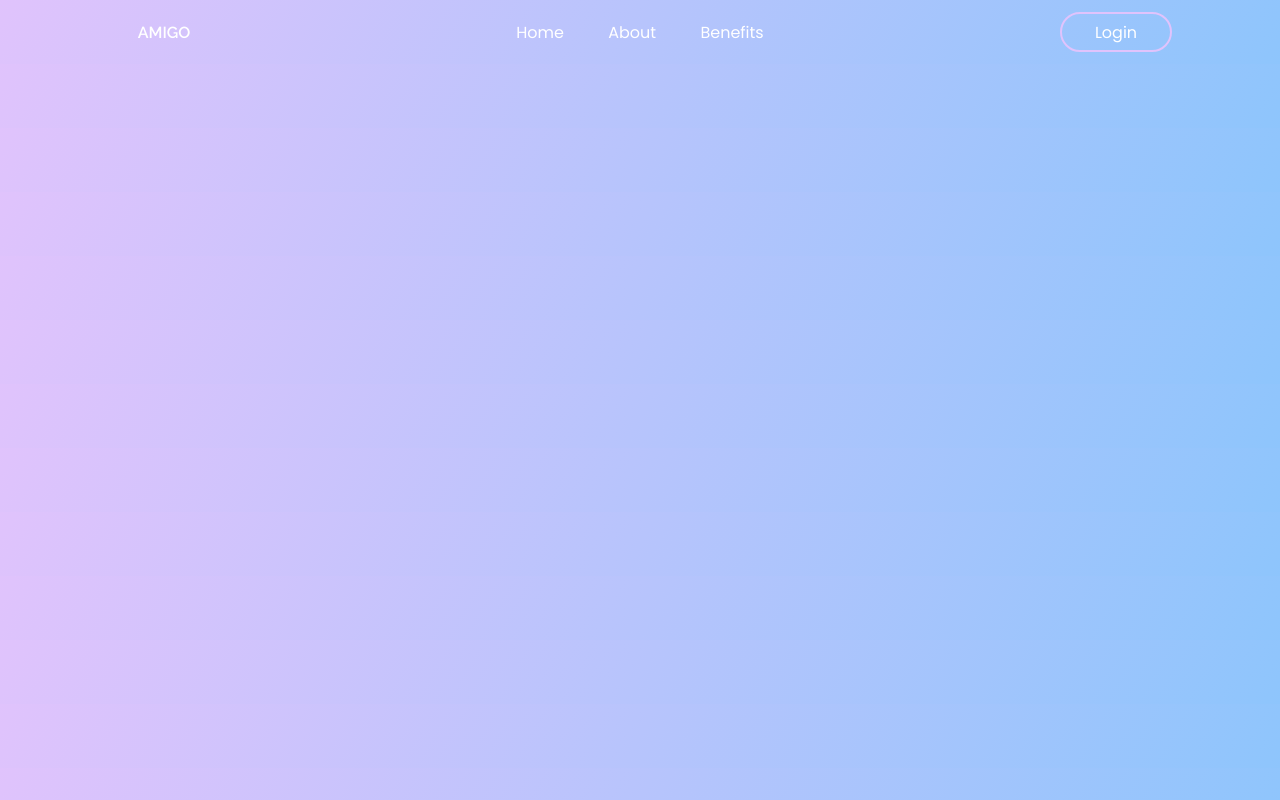
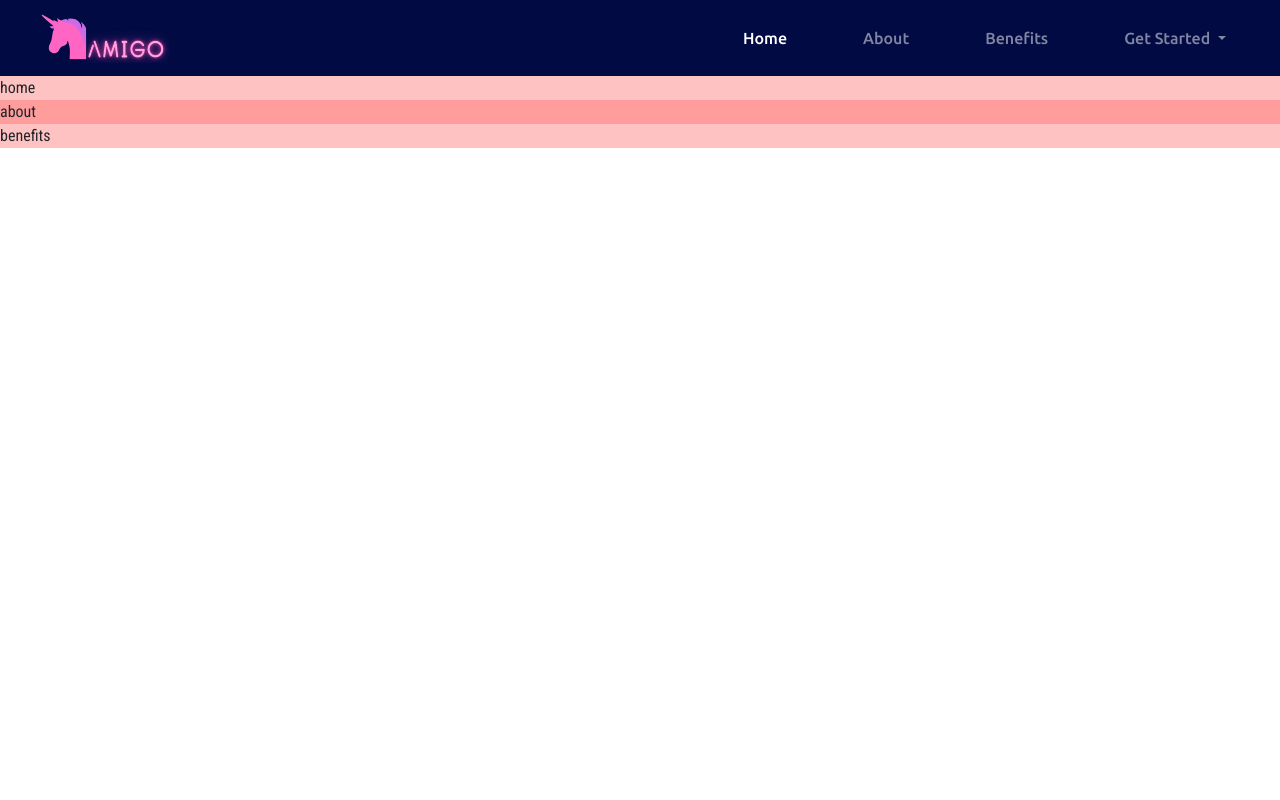
Before and after one commit to singh08prashant/amigo, a plain HTML site: page index.html in a window 1280 px wide. Drawn offline with nearby package versions, Linux system fonts and the light colour scheme.

Commit message:
fixed collapse navbar

```diff
--- a/css/common.css
+++ /dev/null
@@ -1,75 +0,0 @@
-:root {
-  /* Colors */
-
-  /* Fonts */
-  --font-family-body: "Poppins", sans-serif;
-  --font-family-heading: "Raleway", sans-serif;
-}
-
-* {
-  margin: 0;
-  padding: 0;
-  box-sizing: border-box;
-}
-
-header {
-  position: sticky;
-}
-
-body {
-  font-family: var(--font-family-body);
-  background-image: linear-gradient(120deg, #e0c3fc 0%, #8ec5fc 100%);
-  /* background-image: linear-gradient(to left, #5ee7df 0%, #b490ca 100%); */
-}
-
-.brand_name {
-  font-family: var(--font-family-heading);
-  color: #fff;
-}
-
-.header_container {
-  width: 100vw;
-  height: 5vh;
-  padding: 2rem 5rem;
-  display: flex;
-  align-items: center;
-  justify-content: space-between;
-}
-
-.nav_bar_container {
-  width: 30%;
-  display: flex;
-  align-items: center;
-  justify-content: space-evenly;
-}
-
-.nav_link {
-  text-decoration: none;
-  color: #fff;
-  cursor: pointer;
-}
-
-.login_container,
-.logo_container {
-  width: 15%;
-  display: flex;
-  justify-content: center;
-  align-items: center;
-}
-.login_btn {
-  background-color: transparent;
-  display: flex;
-  justify-content: center;
-  align-items: center;
-  border: 2px solid #e0c3fc;
-  height: 2.5rem;
-  width: 7rem;
-  border-radius: 25px;
-  cursor: pointer;
-  transition: 0.3s;
-}
-
-.login_btn:hover {
-  background-color: #ffffffd7;
-  color: #e0c3fc;
-}
--- a/css/main.css
+++ b/css/main.css
@@ -1,13 +1,29 @@
-:root {
-  /* Colors */
-
-  /* Fonts */
-  --font-family-body: "Poppins", sans-serif;
-  --font-family-heading: "Raleway", sans-serif;
+body {
+  font-family: 'Roboto Condensed', sans-serif;
 }
 
-* {
-  margin: 0;
-  padding: 0;
-  box-sizing: border-box;
+.home_container {
+  background-color: #FFC2C2;
 }
+
+.about_container {
+  background-color: #FF9D9D;
+}
+
+.benefits_container {
+  background-color: #FFC2C2;
+}
+
+.footer_container {
+  background-color: #010A43;
+}
+
+.navbar-nav>li {
+  padding-left: 30px;
+  padding-right: 30px;
+  font-family: 'Ubuntu', sans-serif;
+}
+
+.navbar-brand {
+  padding-left: 20px;
+}
--- a/index.html
+++ b/index.html
@@ -1,49 +1,84 @@
 <!DOCTYPE html>
 <html lang="en">
+
 <head>
+
   <meta charset="UTF-8" />
   <meta http-equiv="X-UA-Compatible" content="IE=edge" />
   <meta name="viewport" content="width=device-width, initial-scale=1.0" />
+  <link rel="stylesheet" href="https://maxcdn.bootstrapcdn.com/bootstrap/4.0.0/css/bootstrap.min.css" integrity="sha384-Gn5384xqQ1aoWXA+058RXPxPg6fy4IWvTNh0E263XmFcJlSAwiGgFAW/dAiS6JXm" crossorigin="anonymous">
+
+  <link rel="preconnect" href="https://fonts.googleapis.com">
+  <link rel="preconnect" href="https://fonts.gstatic.com" crossorigin>
+  <link href="https://fonts.googleapis.com/css2?family=Ubuntu:wght@500&display=swap" rel="stylesheet">
+  <link href="https://fonts.googleapis.com/css2?family=Roboto+Condensed&family=Ubuntu:wght@500&display=swap" rel="stylesheet">
+  <link rel="stylesheet" href="css/main.css" />
   <title>Amigo</title>
-    <link rel="preconnect" href="https://fonts.googleapis.com" />
-    <link rel="preconnect" href="https://fonts.gstatic.com" crossorigin />
-    <link
-      href="https://fonts.googleapis.com/css2?family=Poppins:wght@300;400;500&family=Raleway:wght@600;700&display=swap"
-      rel="stylesheet"
-    />
-    <link rel="stylesheet" href="./css/common.css" />
-    <link rel="stylesheet" href="./css/main.css" />
+
 </head>
+
 <body>
-    <header>
-      <div class="header_container">
-        <div class="logo_container">
-          <div class="brand_logo"></div>
-          <div class="brand_name">AMIGO</div>
+
+
+  <nav class="navbar navbar-expand-lg navbar-dark" style=" background-color: #010A43;">
+
+    <a class="navbar-brand" href="#">
+      <img src="assets/icon.png" height="50" alt="">
+    </a>
+
+    <button class="navbar-toggler" type="button" data-toggle="collapse" data-target="#navbarSupportedContent" aria-controls="navbarSupportedContent" aria-expanded="false" aria-label="Toggle navigation">
+      <span class="navbar-toggler-icon"></span>
+    </button>
+
+    <div class="collapse navbar-collapse" id="navbarSupportedContent">
+      <ul class="navbar-nav ml-auto">
+        <li class="nav-item active">
+          <a class="nav-link" href="#">Home <span class="sr-only">(current)</span></a>
+        </li>
+        <li class="nav-item">
+          <a class="nav-link" href="#">About</a>
+        </li>
+        <li class="nav-item">
+          <a class="nav-link" href="#">Benefits</a>
+        </li>
+        <li class="nav-item dropdown">
+          <a class="nav-link dropdown-toggle" href="#" id="navbarDropdown" role="button" data-toggle="dropdown" aria-haspopup="true" aria-expanded="false">
+            Get Started
+          </a>
+          <div class="dropdown-menu" aria-labelledby="navbarDropdown">
+            <a class="dropdown-item" href="#">Login</a>
+
+            <div class="dropdown-divider"></div>
+            <a class="dropdown-item" href="#">Register</a>
           </div>
-        <div class="nav_bar_container">
-          <a class="nav_link" href="#">Home</a>
-          <a class="nav_link" href="#about">About</a>
-          <a class="nav_link" href="#benefit">Benefits</a>
+        </li>
+
+      </ul>
+
     </div>
-        <div class="login_container">
-          <a class="nav_link login_btn" href="login.html">Login</a>
+  </nav>
+
+
+
+  <div id="home" class="home_container">
+    home
   </div>
+  <div id="about" class="about_container">
+    about
   </div>
-    </header>
-    <section>
-      <div class="section_container">
-        <!-- <img
-          src="https://images.unsplash.com/photo-1541690212779-7a48c04096cb?ixid=MnwxMjA3fDB8MHxzZWFyY2h8MTN8fGd1aXRhcnxlbnwwfHwwfHw%3D&ixlib=rb-1.2.1&w=1000&q=80"
-          alt=""
-        /> -->
-        <div id="home" class="home_container"></div>
-        <div id="about" class="about_container"></div>
-        <div id="benefit" class="benefits_container"></div>
+  <div id="benefit" class="benefits_container">
+    benefits
+  </div>
   </div>
   </section>
   <footer>
     <div class="footer_container"></div>
   </footer>
+
+
+  <script src="https://code.jquery.com/jquery-3.2.1.slim.min.js" integrity="sha384-KJ3o2DKtIkvYIK3UENzmM7KCkRr/rE9/Qpg6aAZGJwFDMVNA/GpGFF93hXpG5KkN" crossorigin="anonymous"></script>
+  <script src="https://cdnjs.cloudflare.com/ajax/libs/popper.js/1.12.9/umd/popper.min.js" integrity="sha384-ApNbgh9B+Y1QKtv3Rn7W3mgPxhU9K/ScQsAP7hUibX39j7fakFPskvXusvfa0b4Q" crossorigin="anonymous"></script>
+  <script src="https://maxcdn.bootstrapcdn.com/bootstrap/4.0.0/js/bootstrap.min.js" integrity="sha384-JZR6Spejh4U02d8jOt6vLEHfe/JQGiRRSQQxSfFWpi1MquVdAyjUar5+76PVCmYl" crossorigin="anonymous"></script>
 </body>
+
 </html>
```
Also changed, not shown: assets/icon.png (added), assets/icon.svg (added). Lines whose indentation alone changed are shown as unchanged.
